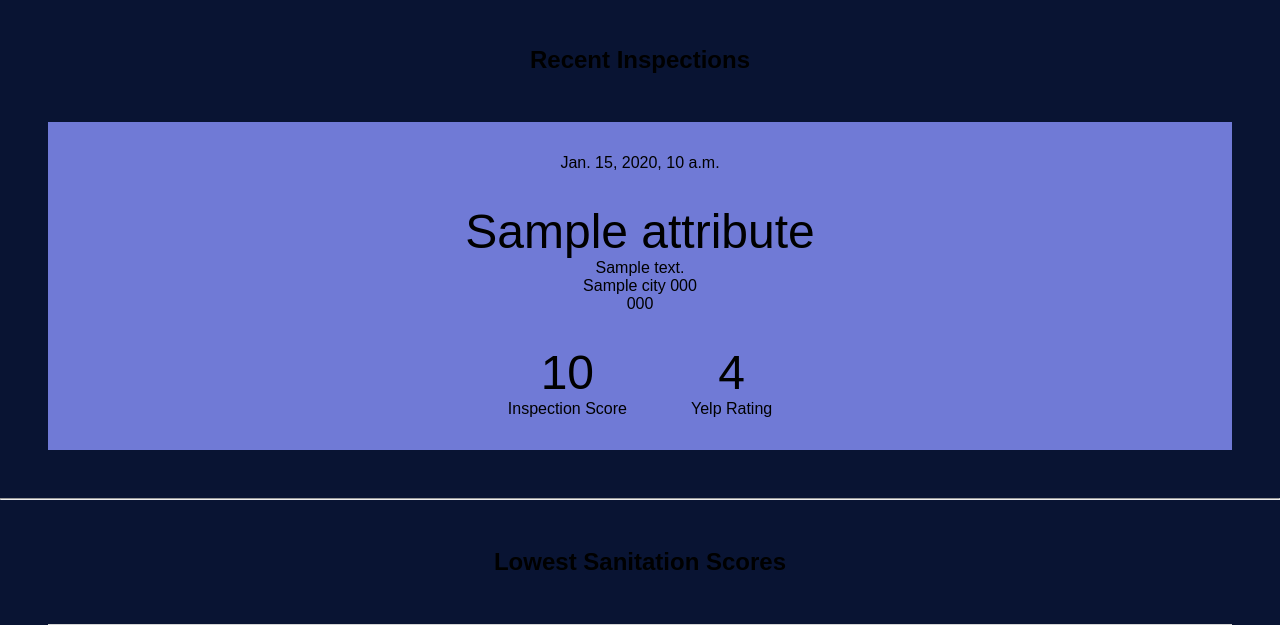
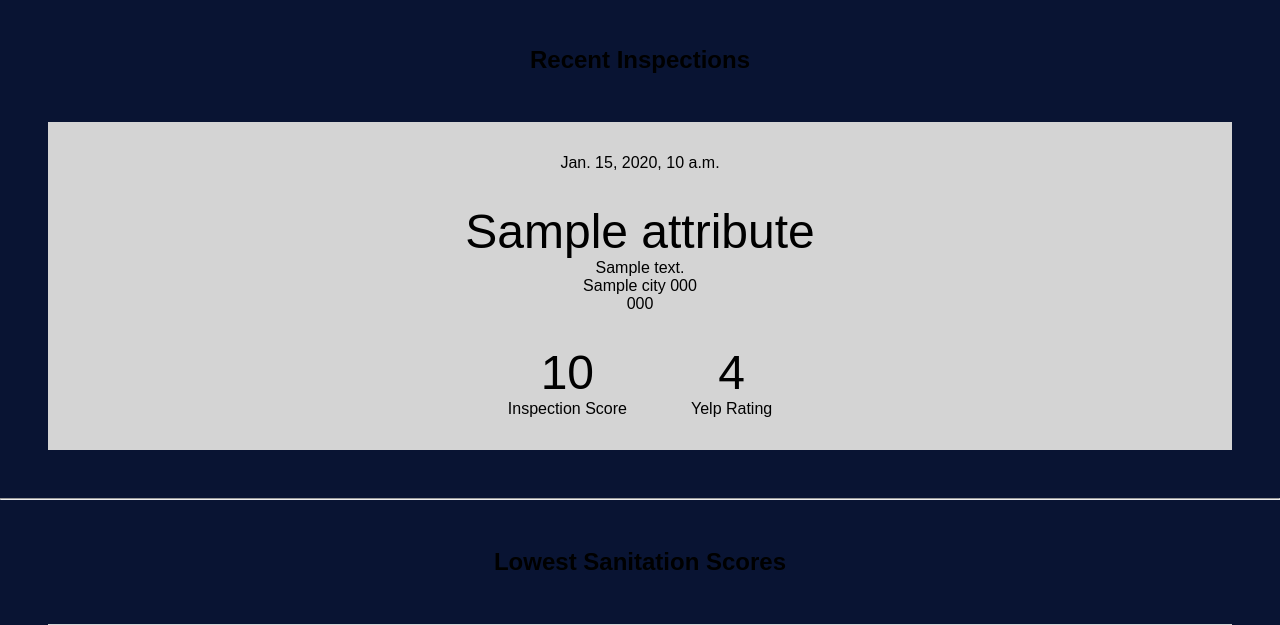
Before and after one commit to grub-or-not/grub-or-not, a Django app: template core/templates/core/browse.html in a window 1280 px wide, with the pointer over the restyled element. Shown: the part 182-807 px from the top of the page. Run offline with Django 3.2, Linux system fonts and the light colour scheme; the template is opened without the code that fills it: most values are stand-ins (such as "Sample title", 1, 10 or a date in 2020); some libraries are stand-ins or nearby versions; some web fonts are replaced.

Commit message:
remove results hover

```diff
--- a/core/static/css/styles.css
+++ b/core/static/css/styles.css
@@ -172,10 +172,6 @@ body {
 	background-color: rgba(212, 212, 212, 1);
 }
 
-.restaurant:hover {
-
-	background-color: rgb(112, 122, 214);
-}
 
 html, body { height:100%; }
 
```
